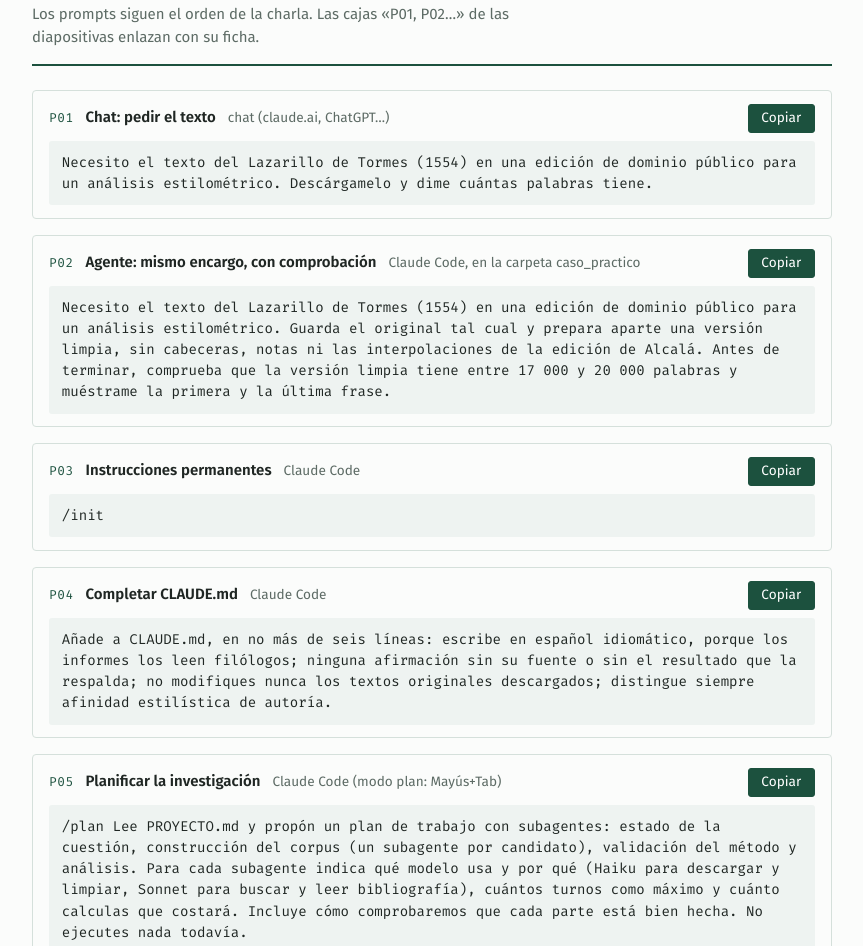
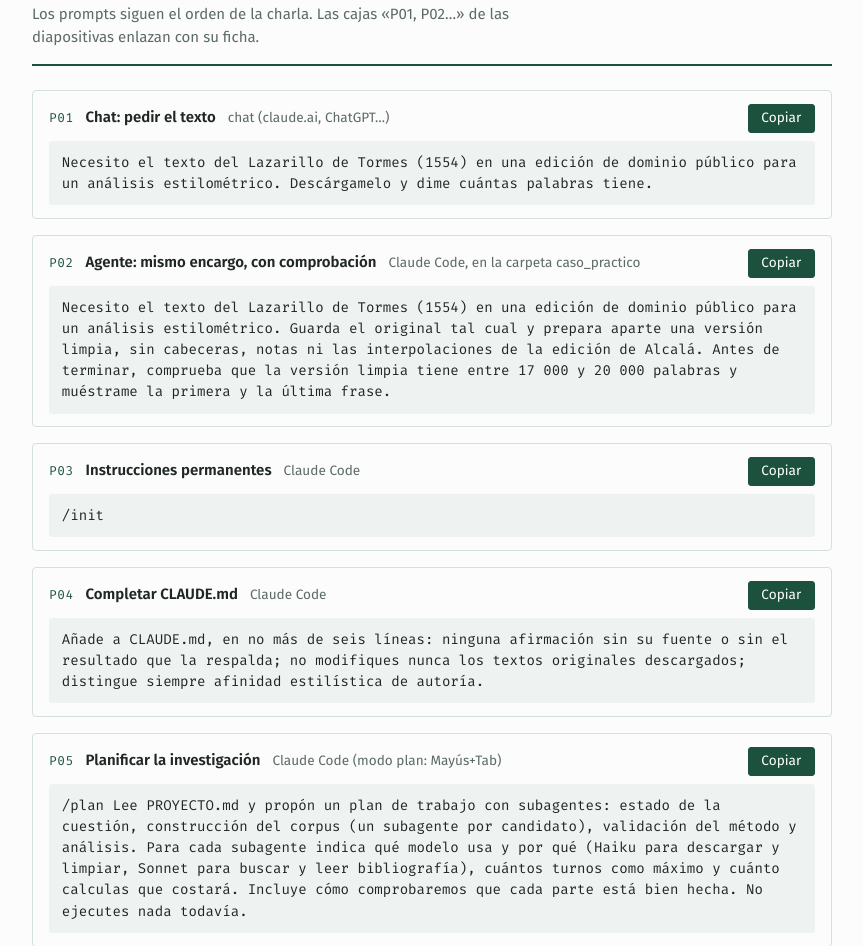
Before and after one commit to grmarco/taller-agentes-hd, a plain HTML site: page prompts/index.html in a window 1280 px wide. Shown: the part 154-1100 px from the top of the page, without its empty margins (208-1071 px from the left). Drawn offline with Linux system fonts and the light colour scheme.

Commit message:
Quita la referencia al español idiomático y a los filólogos
Co-Authored-By: Claude Opus 5.5 <noreply@anthropic.com>

```diff
--- a/prompts/index.html
+++ b/prompts/index.html
@@ -74,7 +74,7 @@ const PROMPTS = [
   "id": "p04",
   "titulo": "Completar CLAUDE.md",
   "donde": "Claude Code",
-  "texto": "Añade a CLAUDE.md, en no más de seis líneas: escribe en español idiomático, porque los informes los leen filólogos; ninguna afirmación sin su fuente o sin el resultado que la respalda; no modifiques nunca los textos originales descargados; distingue siempre afinidad estilística de autoría."
+  "texto": "Añade a CLAUDE.md, en no más de seis líneas: ninguna afirmación sin su fuente o sin el resultado que la respalda; no modifiques nunca los textos originales descargados; distingue siempre afinidad estilística de autoría."
  },
  {
   "id": "p05",
```
Also changed, not shown: 3 other files.
